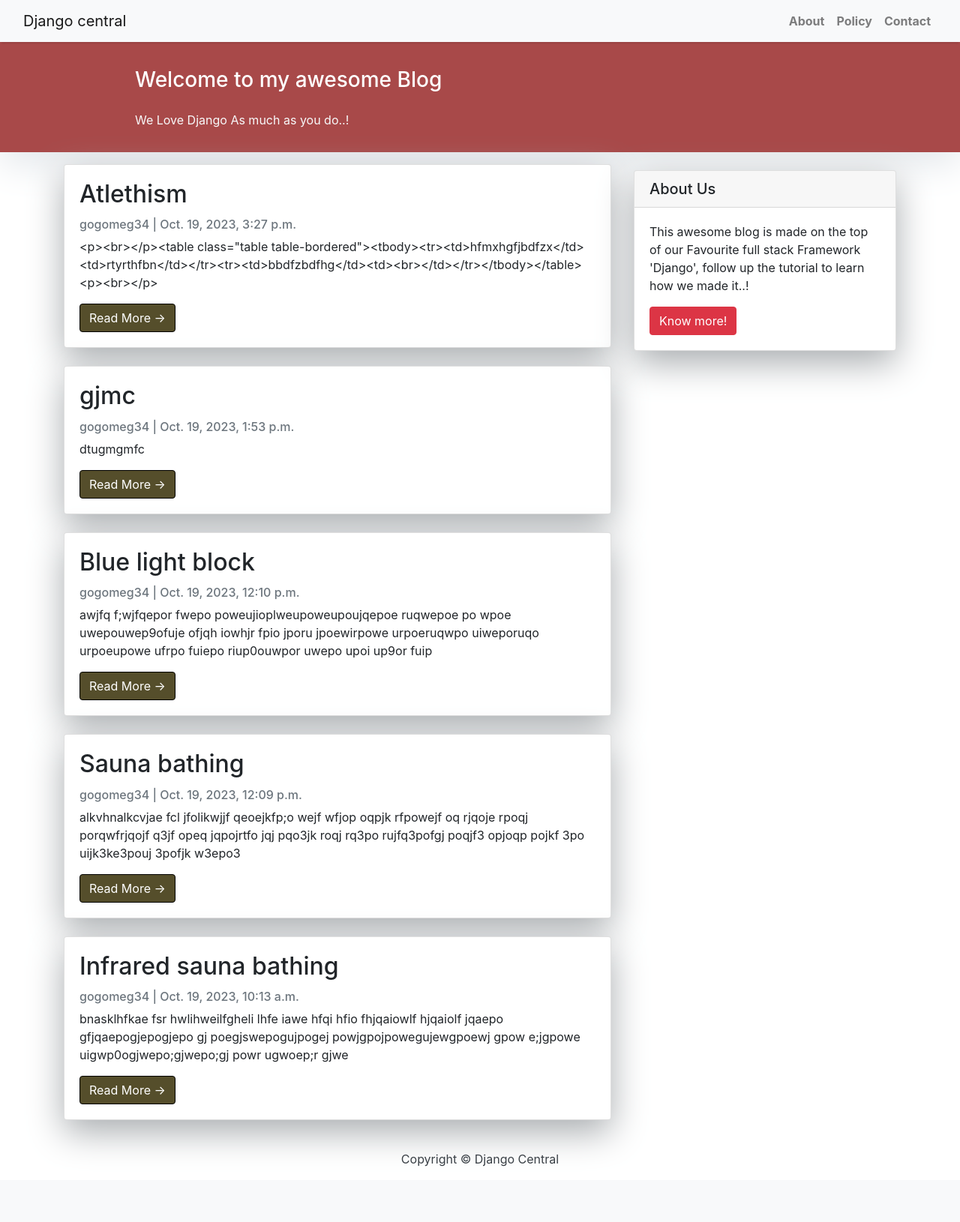
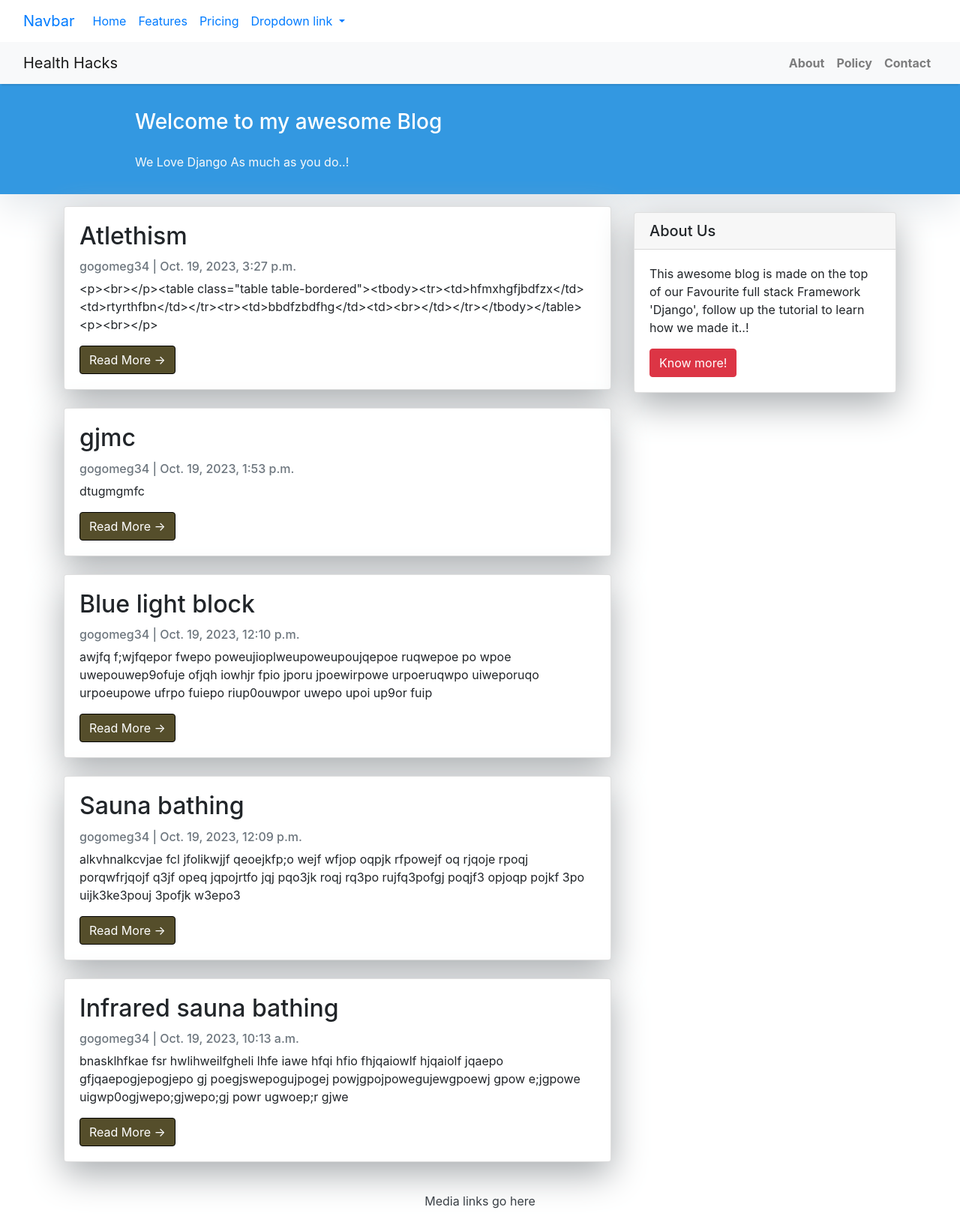
Before and after one commit to Gogomeg/health-hacks, a Django app: page / in a window 1280 px wide. Shown: the whole page at 75% size. Before the commit the page ends 1556 px from the top, so only its background shows below. Run offline with Django 3.2, Linux system fonts and the light colour scheme; data comes from the database, SQL or seed files in the repository; some libraries are stand-ins or nearby versions.

Commit message:
Add nav bar and footer to the base html

```diff
--- a/health_hacks/settings.py
+++ b/health_hacks/settings.py
@@ -60,7 +60,7 @@ TEMPLATES = [
     {
         'BACKEND': 'django.template.backends.django.DjangoTemplates',
         'DIRS': [
-            BASE_DIR / 'templates'
+            os.path.join(BASE_DIR, 'templates')
         ],
         'APP_DIRS': True,
         'OPTIONS': {
--- a/templates/base.html
+++ b/templates/base.html
@@ -1,22 +1,35 @@
 <!DOCTYPE html>
 <html>
   <head>
-    <title>Health Hacks</title>
+    <meta charset="UTF-8" />
+    <meta http-equiv="X-UA-Compatible" content="IE=edge" />
+    <meta name="google" content="notranslate" />
+    <meta name="viewport" content="width=device-width, initial-scale=1" />
+
     <link
       href="https://fonts.googleapis.com/css?family=Roboto:400,700"
       rel="stylesheet"
     />
-    <meta name="google" content="notranslate" />
-    <meta name="viewport" content="width=device-width, initial-scale=1" />
+    {% block estra_css %}
     <link
       rel="stylesheet"
       href="https://maxcdn.bootstrapcdn.com/bootstrap/4.0.0/css/bootstrap.min.css"
       integrity="sha384-Gn5384xqQ1aoWXA+058RXPxPg6fy4IWvTNh0E263XmFcJlSAwiGgFAW/dAiS6JXm"
       crossorigin="anonymous"
     />
+    {% endblock %} {% block onload_js %}
+    <script
+      src="https://cdnjs.cloudflare.com/ajax/libs/bootstrap/5.2.3/js/bootstrap.min.js"
+      integrity="sha512-1/RvZTcCDEUjY/CypiMz+iqqtaoQfAITmNSJY17Myp4Ms5mdxPS5UV7iOfdZoxcGhzFbOm6sntTKJppjvuhg4g=="
+      crossorigin="anonymous"
+      referrerpolicy="no-referrer"
+    ></script>
+    {% endblock %}
+    <title>Health Hacks {% block title %}{% endblock %}</title>
   </head>
 
   <body>
+    {% include 'includes/header.html' %}
     <style>
       body {
         font-family: "Roboto", sans-serif;
@@ -35,7 +48,7 @@
       }
 
       .masthead {
-        background: rgb(168, 73, 73);
+        background: #3398e1;
         height: auto;
         padding-bottom: 15px;
         box-shadow: 0 16px 48px #e3e7eb;
@@ -49,7 +62,7 @@
       id="mainNav"
     >
       <div class="container-fluid">
-        <a class="navbar-brand" href="{% url 'home' %}">Django central</a>
+        <a class="navbar-brand" href="{% url 'home' %}">Health Hacks</a>
         <button
           class="navbar-toggler navbar-toggler-right"
           type="button"
@@ -82,10 +95,6 @@
     </nav>
     {% block content %}
     <!-- Content Goes here -->
-    {% endblock content %}
-    <!-- Footer -->
-    <footer class="py-3 bg-grey">
-      <p class="m-0 text-dark text-center">Copyright &copy; Django Central</p>
-    </footer>
+    {% endblock content %} {% include 'includes/footer.html' %}
   </body>
 </html>
--- /dev/null
+++ b/templates/includes/footer.html
@@ -0,0 +1,15 @@
+<!DOCTYPE html>
+<html lang="en">
+  <head>
+    <meta charset="UTF-8" />
+    <meta http-equiv="X-UA-Compatible" content="IE=edge" />
+    <meta name="viewport" content="width=device-width, initial-scale=1.0" />
+    <title>Document</title>
+  </head>
+  <body>
+    <!-- Footer -->
+    <footer class="py-3 bg-grey">
+      <p class="m-0 text-dark text-center">Media links go here</p>
+    </footer>
+  </body>
+</html>
--- /dev/null
+++ b/templates/includes/header.html
@@ -0,0 +1,58 @@
+<!DOCTYPE html>
+<html lang="en">
+  <head>
+    <meta charset="UTF-8" />
+    <meta http-equiv="X-UA-Compatible" content="IE=edge" />
+    <meta name="viewport" content="width=device-width, initial-scale=1.0" />
+    <title>Document</title>
+  </head>
+  <body>
+    <nav class="navbar navbar-expand-lg bg-body-tertiary">
+      <div class="container-fluid">
+        <a class="navbar-brand" href="#">Navbar</a>
+        <button
+          class="navbar-toggler"
+          type="button"
+          data-bs-toggle="collapse"
+          data-bs-target="#navbarNavDropdown"
+          aria-controls="navbarNavDropdown"
+          aria-expanded="false"
+          aria-label="Toggle navigation"
+        >
+          <span class="navbar-toggler-icon"></span>
+        </button>
+        <div class="collapse navbar-collapse" id="navbarNavDropdown">
+          <ul class="navbar-nav">
+            <li class="nav-item">
+              <a class="nav-link active" aria-current="page" href="#">Home</a>
+            </li>
+            <li class="nav-item">
+              <a class="nav-link" href="#">Features</a>
+            </li>
+            <li class="nav-item">
+              <a class="nav-link" href="#">Pricing</a>
+            </li>
+            <li class="nav-item dropdown">
+              <a
+                class="nav-link dropdown-toggle"
+                href="#"
+                role="button"
+                data-bs-toggle="dropdown"
+                aria-expanded="false"
+              >
+                Dropdown link
+              </a>
+              <ul class="dropdown-menu">
+                <li><a class="dropdown-item" href="#">Action</a></li>
+                <li><a class="dropdown-item" href="#">Another action</a></li>
+                <li>
+                  <a class="dropdown-item" href="#">Something else here</a>
+                </li>
+              </ul>
+            </li>
+          </ul>
+        </div>
+      </div>
+    </nav>
+  </body>
+</html>
--- a/templates/sidebar.html
+++ b/templates/sidebar.html
@@ -1,19 +1,28 @@
 <!DOCTYPE html>
 <html>
   <head>
-    <title>Django Central</title>
     <link
       href="https://fonts.googleapis.com/css?family=Roboto:400,700"
       rel="stylesheet"
     />
     <meta name="google" content="notranslate" />
     <meta name="viewport" content="width=device-width, initial-scale=1" />
+    {% block estra_css %}
     <link
       rel="stylesheet"
       href="https://maxcdn.bootstrapcdn.com/bootstrap/4.0.0/css/bootstrap.min.css"
       integrity="sha384-Gn5384xqQ1aoWXA+058RXPxPg6fy4IWvTNh0E263XmFcJlSAwiGgFAW/dAiS6JXm"
       crossorigin="anonymous"
     />
+    {% endblock %} {% block onload_js %}
+    <script
+      src="https://cdnjs.cloudflare.com/ajax/libs/bootstrap/5.2.3/js/bootstrap.min.js"
+      integrity="sha512-1/RvZTcCDEUjY/CypiMz+iqqtaoQfAITmNSJY17Myp4Ms5mdxPS5UV7iOfdZoxcGhzFbOm6sntTKJppjvuhg4g=="
+      crossorigin="anonymous"
+      referrerpolicy="no-referrer"
+    ></script>
+    {% endblock %}
+    <title>Health Hacks {% block title %}{% endblock %}</title>
   </head>
   <body>
     {% block sidebar %}
```
